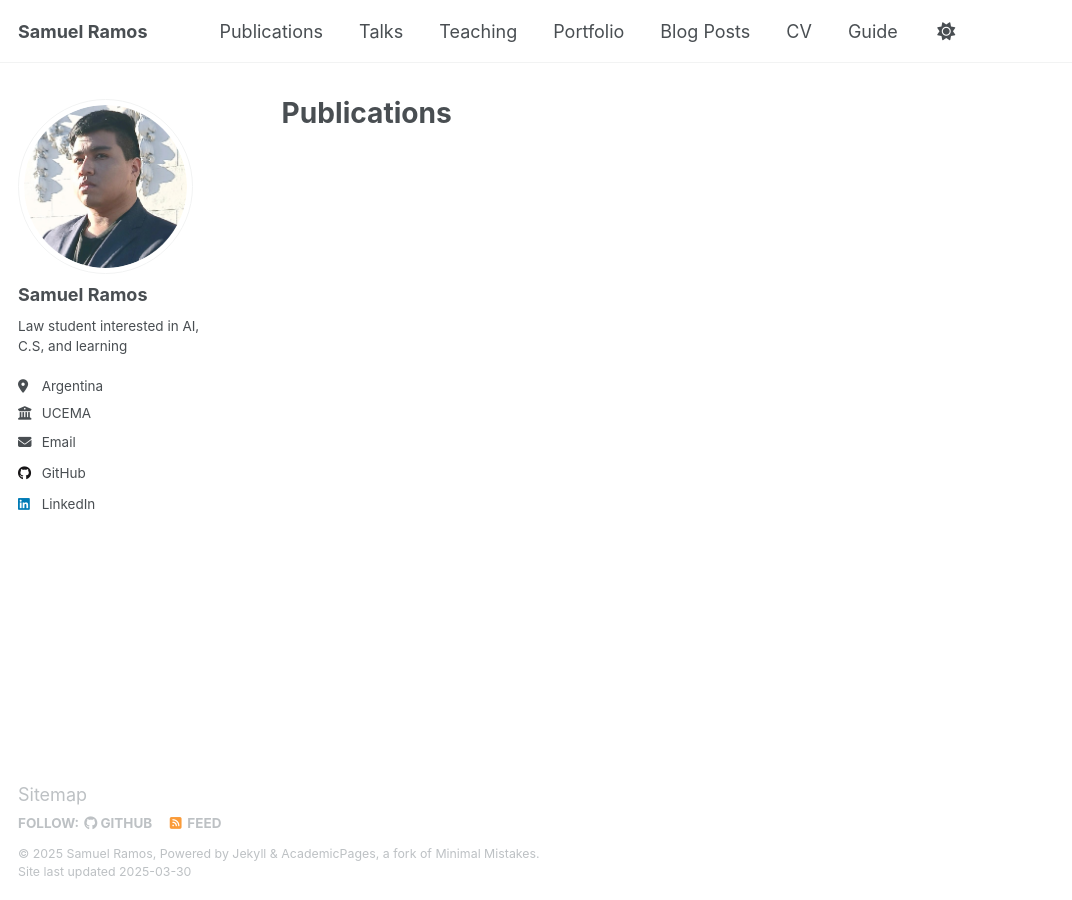
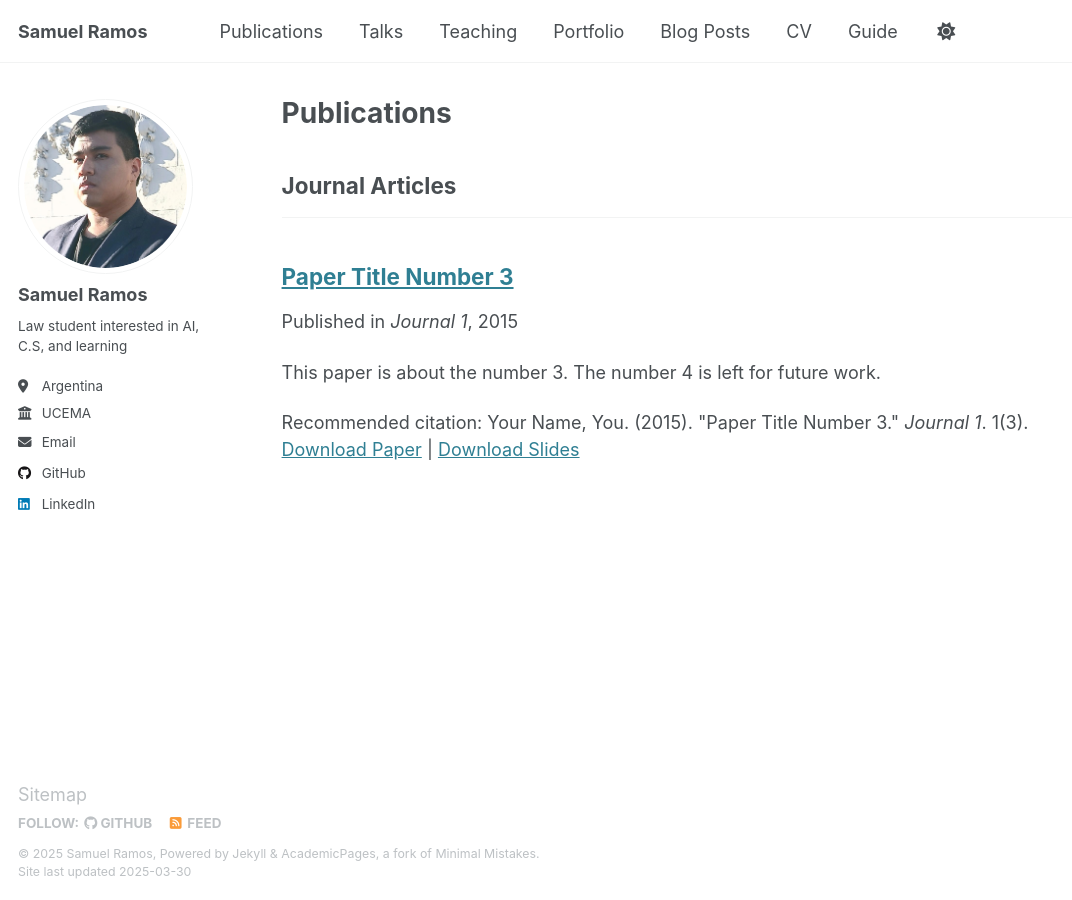
Before and after one commit to saiefr/saiefr.github.io, a Jekyll site: the page built from _pages/publications.html, in a window 1280 px wide. Shown: the whole page, without its empty margins (0-1072 px from the left). Built offline with Jekyll 4.4.1, drawn with Linux system fonts in a browser that asks for light colours.

Commit message:
Update _config.yml

```diff
--- a/_config.yml
+++ b/_config.yml
@@ -73,8 +73,11 @@ author:
 # Publication Category - The following the list of publication categories and their headings
 publication_category:
   books:
-    title: 'papers'
-
+    title: 'Books'
+  manuscripts:
+    title: 'Journal Articles'
+  conferences:
+    title: 'Conference Papers'
 
 # Site Settings
 teaser                   :  # filename of teaser fallback teaser image placed in /images/, .e.g. "500x300.png"
```
